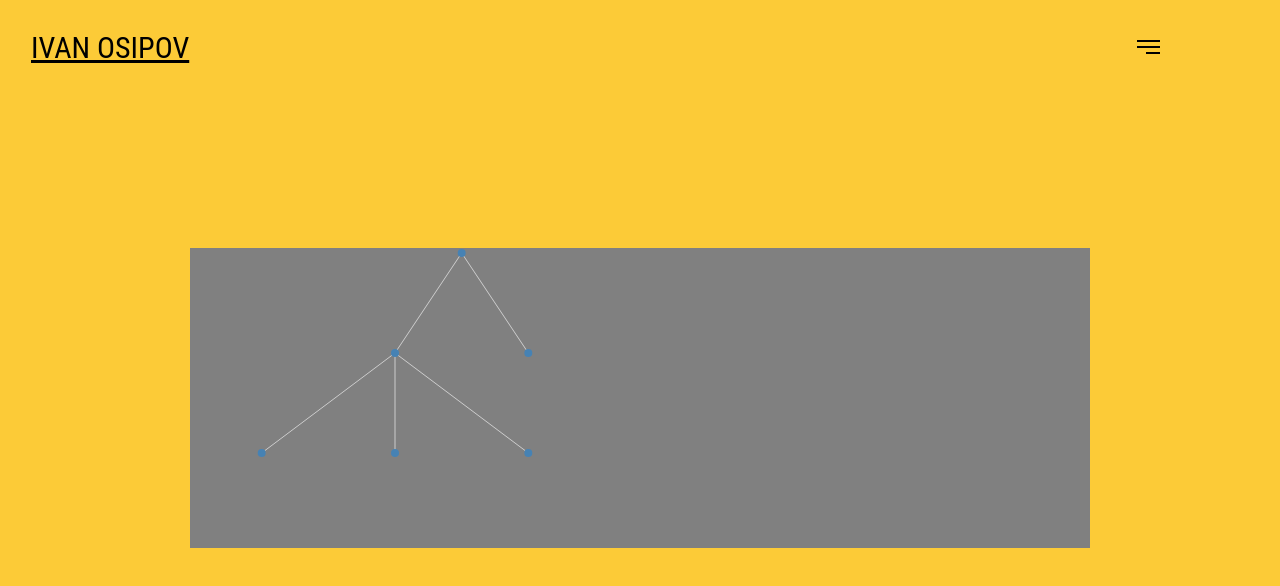
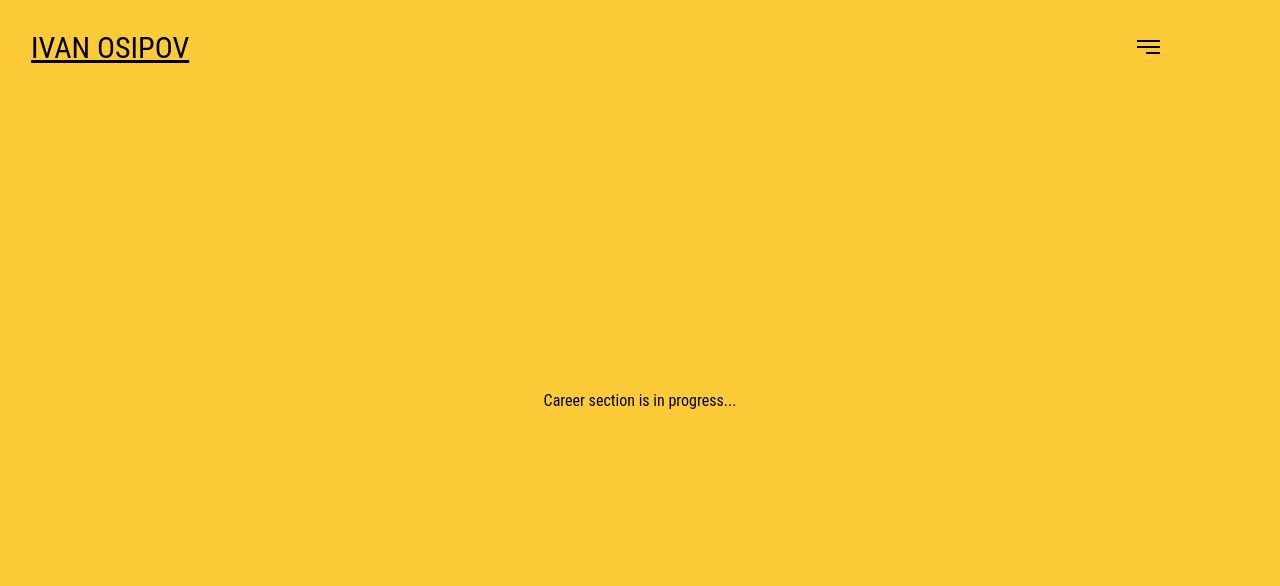
Before and after one commit to ivanosipov95/ivanosipov, an Angular app in the folder client/: page /career in a window 1280 px wide. Shown: the top 586 px of the page. Built offline with nearby package versions, Linux system fonts and the light colour scheme.

Commit message:
career mock was backed

```diff
--- a/client/src/app/modules/career/containers/career/career.component.html
+++ b/client/src/app/modules/career/containers/career/career.component.html
@@ -1,5 +1,3 @@
 <section class="career">
-  <div>
-    <tree></tree>
-  </div>
+  <div>Career section is in progress...</div>
 </section>
```
